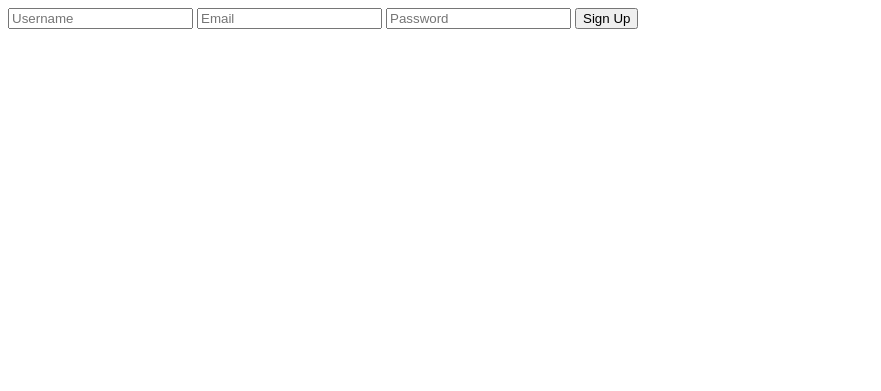
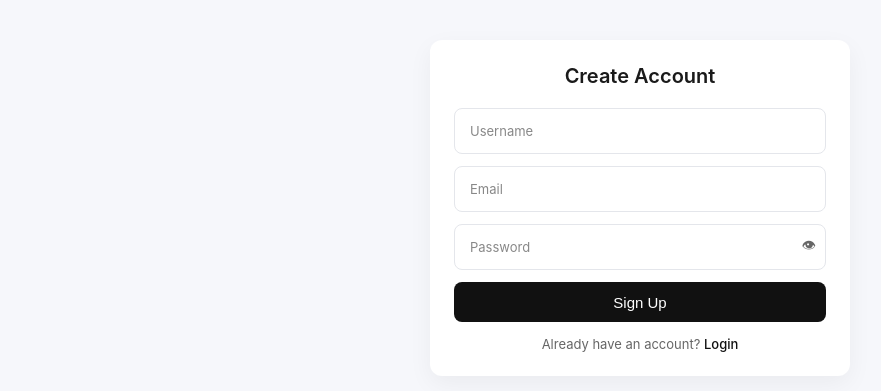
Before and after one commit to sankalp90/django-todo-app, a Django app: page /accounts/signup/ in a window 1280 px wide. Shown: the top 391 px of the page, without its empty margins (0-881 px from the left). Run offline with Django 5.2, Linux system fonts and the light colour scheme.

Commit message:
updated frontend of login and signup page

```diff
--- a/accounts/templates/accounts/signup.html
+++ b/accounts/templates/accounts/signup.html
@@ -1,7 +1,56 @@
-<form method="POST">
-    {% csrf_token %}
-    <input type="text" name="username" placeholder="Username" required>
-    <input type="email" name="email" placeholder="Email" required>
-    <input type="password" name="password" placeholder="Password" required>
-    <button type="submit">Sign Up</button>
-</form>
+{% load static %}
+
+<!DOCTYPE html>
+<html>
+<head>
+    <title>Sign Up</title>
+    <link rel="stylesheet" href="{% static 'css/style.css' %}">
+</head>
+<body>
+
+<div class="todo-container auth-container">
+    <h2>Create Account </h2>
+
+    {% if messages %}
+        {% for message in messages %}
+            <p class="error-text">{{ message }}</p>
+        {% endfor %}
+    {% endif %}
+
+    <form method="POST" class="auth-form">
+        {% csrf_token %}
+
+        <div class="form-group">
+            <input type="text" name="username" required>
+            <label>Username</label>
+        </div>
+
+        <div class="form-group">
+            <input type="email" name="email" required>
+            <label>Email</label>
+        </div>
+
+        <div class="form-group password-group">
+            <input type="password" name="password" id="password" required>
+            <label>Password</label>
+            <span class="toggle-password" onclick="togglePassword()">👁</span>
+        </div>
+
+        <button type="submit" class="add-btn full-btn">Sign Up</button>
+    </form>
+
+    <p class="auth-switch">
+        Already have an account?
+        <a href="{% url 'login' %}">Login</a>
+    </p>
+</div>
+
+<script>
+function togglePassword() {
+    const input = document.getElementById("password");
+    input.type = input.type === "password" ? "text" : "password";
+}
+</script>
+
+</body>
+</html>
--- a/static/css/style.css
+++ b/static/css/style.css
@@ -291,3 +291,137 @@ input[type="checkbox"]:checked {
     color: #999;
     animation: fadeIn 0.4s ease;
 }
+
+/* AUTH PAGES */
+.auth-container {
+    max-width: 420px;
+    text-align: center;
+}
+
+/* FORM */
+.auth-form {
+    display: flex;
+    flex-direction: column;
+    gap: 12px;
+    margin-top: 10px;
+}
+
+/* FULL WIDTH BUTTON */
+.full-btn {
+    width: 100%;
+    height: 40px;
+    font-size: 15px;
+}
+
+/* SWITCH TEXT */
+.auth-switch {
+    margin-top: 14px;
+    font-size: 13px;
+    color: #666;
+}
+
+.auth-switch a {
+    color: #111;
+    font-weight: 500;
+    text-decoration: none;
+}
+
+.auth-switch a:hover {
+    text-decoration: underline;
+}
+
+/* INPUT IMPROVEMENT FOR AUTH */
+.auth-form input {
+    width: 100%;
+}
+
+/* SUBTLE ANIMATION */
+.auth-container {
+    animation: fadeSlideIn 0.4s ease;
+}
+
+
+
+
+
+/* FLOATING LABEL INPUT */
+.form-group {
+    position: relative;
+    width: 100%;
+}
+
+/* INPUT STYLE */
+.form-group input {
+    width: 100%;
+    padding: 14px 12px;
+    border: 1px solid #e4e6eb;
+    border-radius: 8px;
+    font-size: 14px;
+    background: transparent;
+}
+
+/* LABEL STYLE */
+.form-group label {
+    position: absolute;
+    top: 50%;
+    left: 12px;
+    transform: translateY(-50%);
+    background: #fff;
+    padding: 0 4px;
+    font-size: 13px;
+    color: #888;
+    pointer-events: none;
+    transition: 0.2s ease;
+}
+
+/* FLOAT EFFECT */
+.form-group input:focus + label,
+.form-group input:valid + label {
+    top: -6px;
+    font-size: 11px;
+    color: #111;
+}
+
+/* FOCUS EFFECT */
+.form-group input:focus {
+    border-color: #111;
+    box-shadow: 0 0 0 2px rgba(0,0,0,0.05);
+}
+
+
+/* ERROR TEXT */
+.error-text {
+    color: #e03131;
+    background: #ffe3e3;
+    padding: 8px;
+    border-radius: 6px;
+    font-size: 13px;
+    margin-bottom: 10px;
+    text-align: center;
+}
+
+/* ERROR INPUT STATE */
+.input-error {
+    border-color: #e03131 !important;
+    background: #fff5f5;
+}
+
+/* PASSWORD GROUP */
+.password-group {
+    position: relative;
+}
+
+/* EYE ICON */
+.toggle-password {
+    position: absolute;
+    right: 10px;
+    top: 50%;
+    transform: translateY(-50%);
+    cursor: pointer;
+    font-size: 14px;
+    color: #666;
+}
+
+.toggle-password:hover {
+    color: #111;
+}
```
Also changed, not shown: accounts/templates/accounts/login.html (+52 -6 lines).
